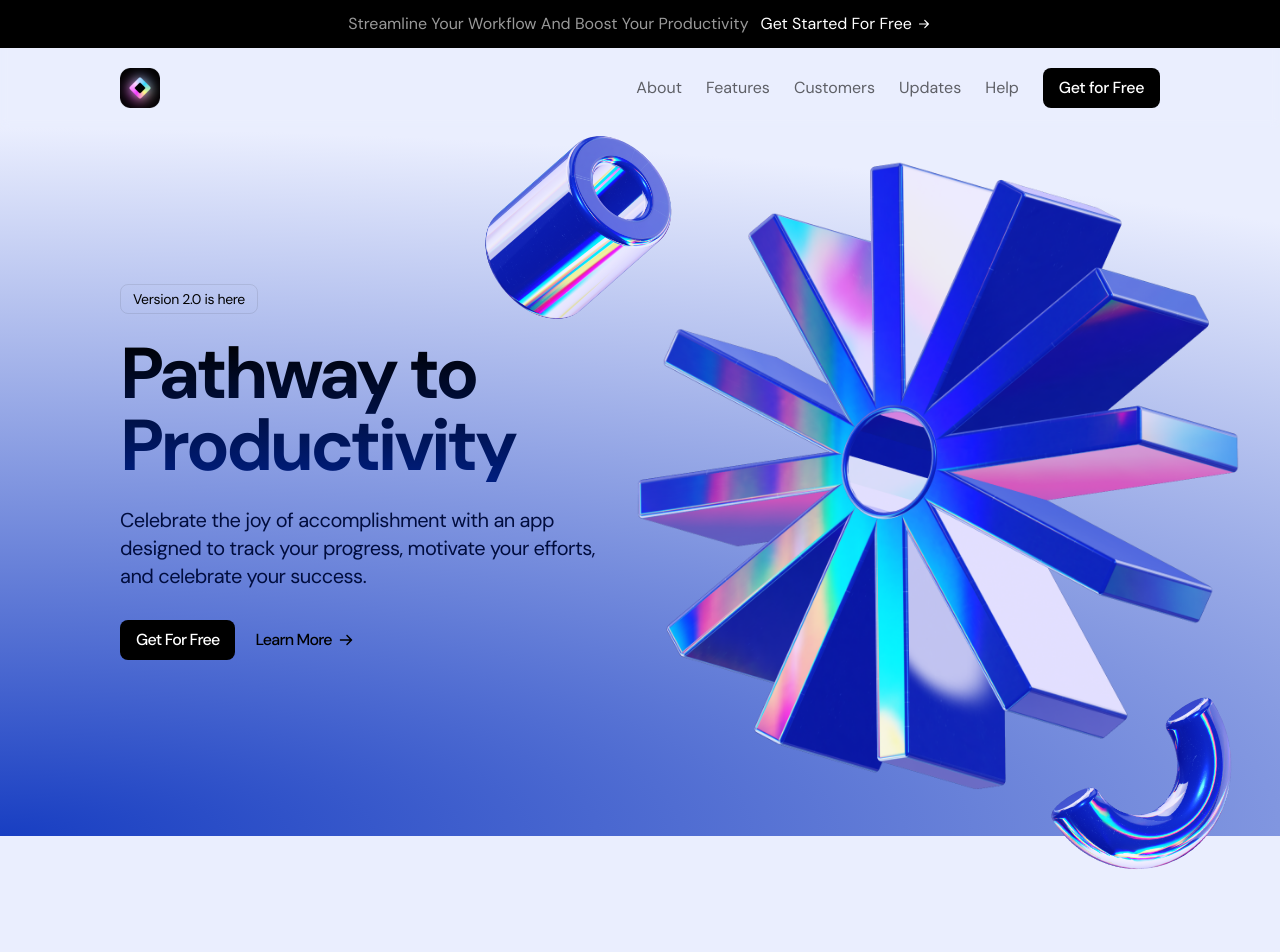
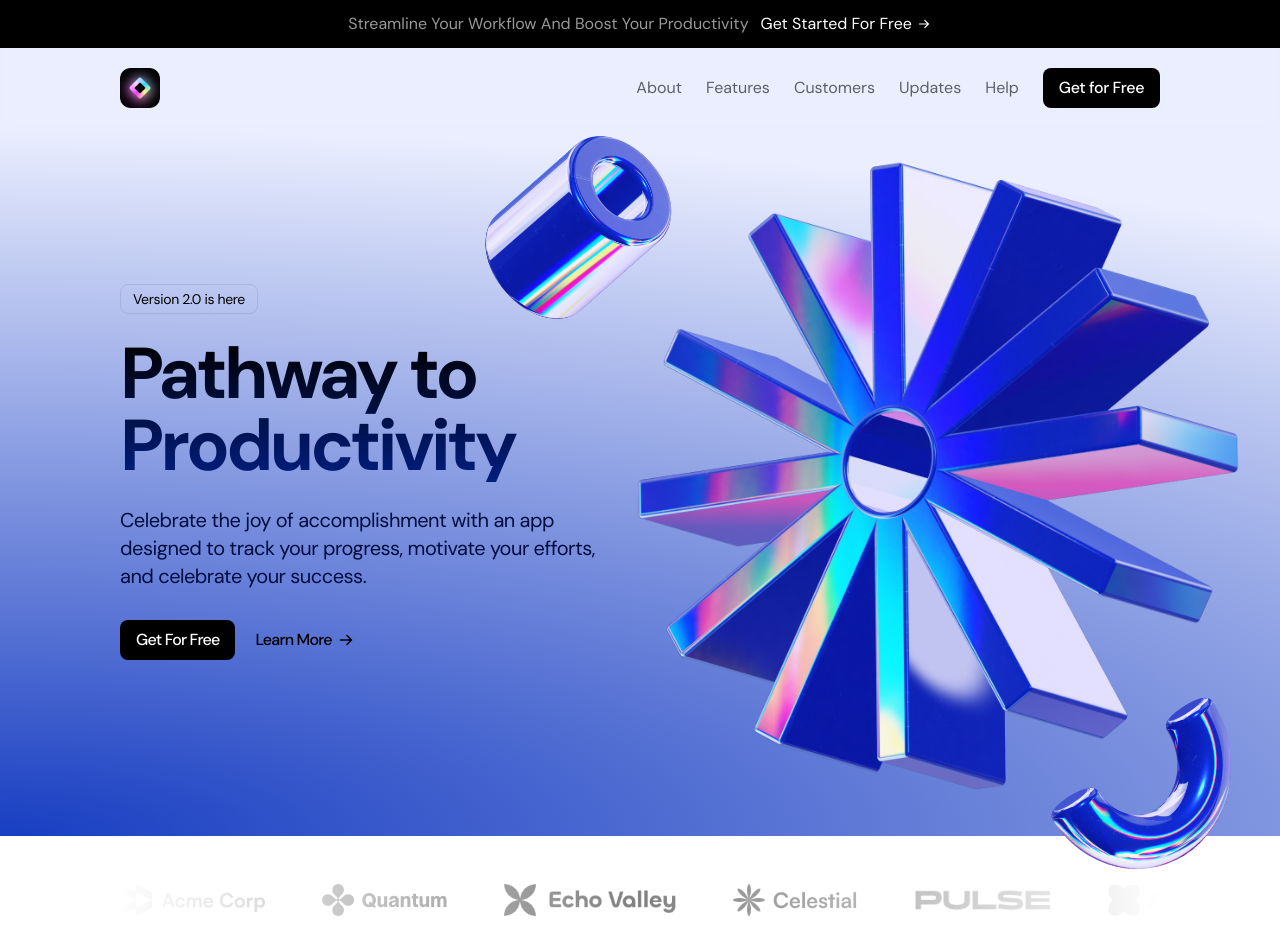
Before and after one commit to KwanJunEr/lightsOn_SAAS_Landing_Page, a Next.js app: page / in a window 1280 px wide. Shown: the top 952 px of the page. Built offline with nearby package versions, Linux system fonts and the light colour scheme.

Commit message:
completed LogoTicker component

```diff
--- a/app/globals.css
+++ b/app/globals.css
@@ -15,4 +15,8 @@
   .btn-text{
     @apply text-black bg-transparent;
   }
+
+  .logo-ticker-image{
+    @apply h-8 w-auto;
+  }
 }
--- a/app/page.tsx
+++ b/app/page.tsx
@@ -1,5 +1,6 @@
 import Hero from "@/sections/Hero";
 import { Header } from "@/sections/Header";
+import LogoTicker from "@/sections/LogoTicker";
 
 
 export default function Home() {
@@ -7,6 +8,7 @@
    <>
     <Header/>
     <Hero/>
+    <LogoTicker/>
    </>
   );
 }
--- a/sections/LogoTicker.tsx
+++ b/sections/LogoTicker.tsx
@@ -1,11 +1,53 @@
-import React from 'react'
+import React from "react";
+import acmeLogo from "@/public/assets/logo-acme.png";
+import quantumLogo from "@/public/assets/logo-quantum.png";
+import echoLogo from "@/public/assets/logo-echo.png";
+import pulseLogo from "@/public/assets/logo-pulse.png";
+import celestialLogo from "@/public/assets/logo-celestial.png";
+import apexLogo from "@/public/assets/logo-apex.png";
+import Image from "next/image";
 
 const LogoTicker = () => {
   return (
-    <div>
+    <div className="py-8 md:py-12 bg-white">
+      <div className="container">
+      <div className="flex overflow-hidden" style={{ maskImage: "linear-gradient(to right, transparent, black, transparent)" }}>
+          <div className="flex gap-14 flex-none">
+            <Image
+              src={acmeLogo}
+              alt="Acme Logo"
+              className="logo-ticker-image"
+            />
+            <Image
+              src={quantumLogo}
+              alt="Quantum Logo"
+              className="logo-ticker-image"
+            />
+            <Image
+              src={echoLogo}
+              alt="Echo Logo"
+              className="logo-ticker-image"
+            />
+            <Image
+              src={celestialLogo}
+              alt="Celestial Logo"
+              className="logo-ticker-image"
+            />
+            <Image
+              src={pulseLogo}
+              alt="Pulse Logo"
+              className="logo-ticker-image"
+            />
+            <Image
+              src={apexLogo}
+              alt="Apex Logo"
+              className="logo-ticker-image"
+            />
+          </div>
+        </div>
+      </div>
+    </div>
+  );
+};
 
-    </div>
-  )
-}
-
-export default LogoTicker
+export default LogoTicker;
```
